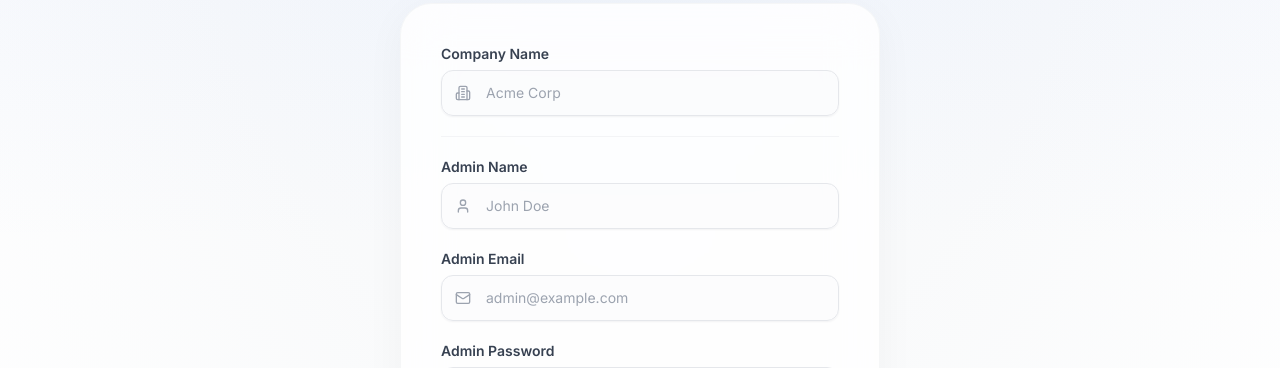
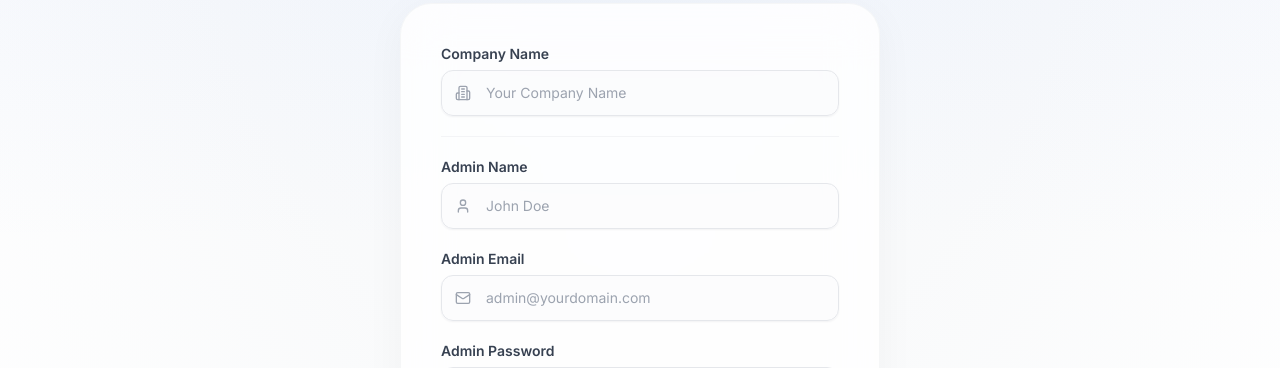
Before and after one commit to Prince364133/IMS-SYSTEM, a Next.js app in the folder ims-platform/frontend/: page /signup in a window 1280 px wide. Shown: the part 249-617 px from the top of the page. Built offline with nearby package versions, Linux system fonts and the light colour scheme; no server answers.

Commit message:
fix(backend): correct model imports in dbManager.js and generalise signup UI placeholders

```diff
--- a/ims-platform/frontend/app/signup/page.tsx
+++ b/ims-platform/frontend/app/signup/page.tsx
@@ -207,7 +207,7 @@ function SignupForm() {
                                         type="text"
                                         value={companyName}
                                         onChange={(e) => setCompanyName(e.target.value)}
-                                        placeholder="Acme Corp"
+                                        placeholder="Your Company Name"
                                         required
                                         className="w-full bg-gray-50/50 border border-gray-200 rounded-xl pl-11 pr-4 py-3 text-gray-900 placeholder-gray-400 text-sm focus:outline-none focus:ring-2 focus:ring-blue-600/20 focus:border-blue-600/50 focus:bg-white transition-all shadow-sm"
                                     />
@@ -239,7 +239,7 @@ function SignupForm() {
                                         type="email"
                                         value={email}
                                         onChange={(e) => setEmail(e.target.value)}
-                                        placeholder="admin@example.com"
+                                        placeholder="admin@yourdomain.com"
                                         required
                                         className="w-full bg-gray-50/50 border border-gray-200 rounded-xl pl-11 pr-4 py-3 text-gray-900 placeholder-gray-400 text-sm focus:outline-none focus:ring-2 focus:ring-blue-600/20 focus:border-blue-600/50 focus:bg-white transition-all shadow-sm"
                                     />
@@ -358,7 +358,7 @@ function SignupForm() {
                                     <p>2. Click the <strong>Connect</strong> button next to your cluster.</p>
                                     <p>3. Choose <strong>Drivers</strong> (Connect to your application).</p>
                                     <p>4. You will see a connection string that looks like this:<br />
-                                        <code className="block mt-1 p-2 bg-gray-100 rounded border text-xs break-all text-gray-800">mongodb+srv://&lt;username&gt;:&lt;password&gt;@<span className="bg-blue-200 text-blue-900 px-1 rounded font-bold">cluster0.abcde.mongodb.net</span>/?retryWrites=true&w=majority</code>
+                                        <code className="block mt-1 p-2 bg-gray-100 rounded border text-xs break-all text-gray-800">mongodb+srv://&lt;username&gt;:&lt;password&gt;@<span className="bg-blue-200 text-blue-900 px-1 rounded font-bold">cluster.xyz.mongodb.net</span>/?retryWrites=true&w=majority</code>
                                     </p>
                                     <p>5. Copy the connection string and paste it straight into the <strong>Cluster URL</strong> field in the IMS form.</p>
                                 </div>
```
Also changed, not shown: 1 other file (tests, documents, lock files or other folders).
